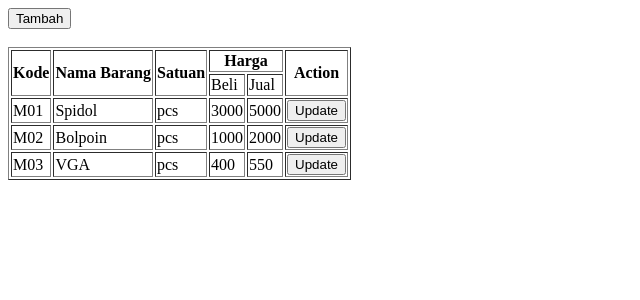
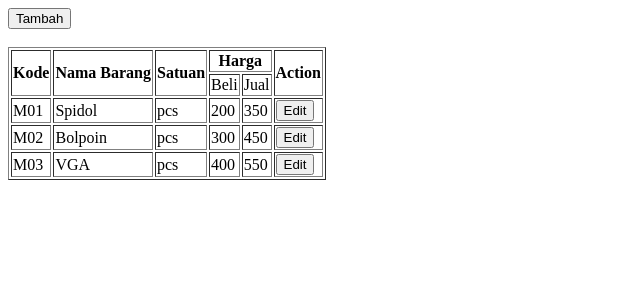
Before and after one commit to Sandykadk59/22410100059_PWeb232, a PHP site: page /tugas1.php in a window 1280 px wide. Shown: the top 300 px of the page, without its empty margins (0-640 px from the left). Run offline with PHP 8.4, Linux system fonts and the light colour scheme.

Commit message:
Revisi 2

```diff
--- a/tugas1.php
+++ b/tugas1.php
@@ -30,11 +30,11 @@
                 <td>M01</td>
                 <td>Spidol</td>
                 <td>pcs</td>
-                <td>3000</td>
-                <td>5000</td>
+                <td>200</td>
+                <td>350</td>
                 <td>
                     <a href="EditBarang1.php" target="_blank">
-                        <input type="button" name="Update" value="Update">
+                        <input type="button" name="Edit" value="Edit">
                     </a>
                 </td>
             </tr>
@@ -43,11 +43,11 @@
                 <td>M02</td>
                 <td>Bolpoin</td>
                 <td>pcs</td>
-                <td>1000</td>
-                <td>2000</td>
+                <td>300</td>
+                <td>450</td>
                 <td>
                     <a href="EditBarang1.php" target="_blank">
-                        <input type="button" name="Update" value="Update">
+                        <input type="button" name="Edit" value="Edit">
                     </a>
                 </td>
             </tr>
@@ -60,7 +60,7 @@
                 <td>550</td>
                 <td>
                     <a href="EditBarang1.php" target="_blank">
-                        <input type="button" name="Update" value="Update">
+                        <input type="button" name="Edit" value="Edit">
                     </a>
                 </td>
             </tr>
```
